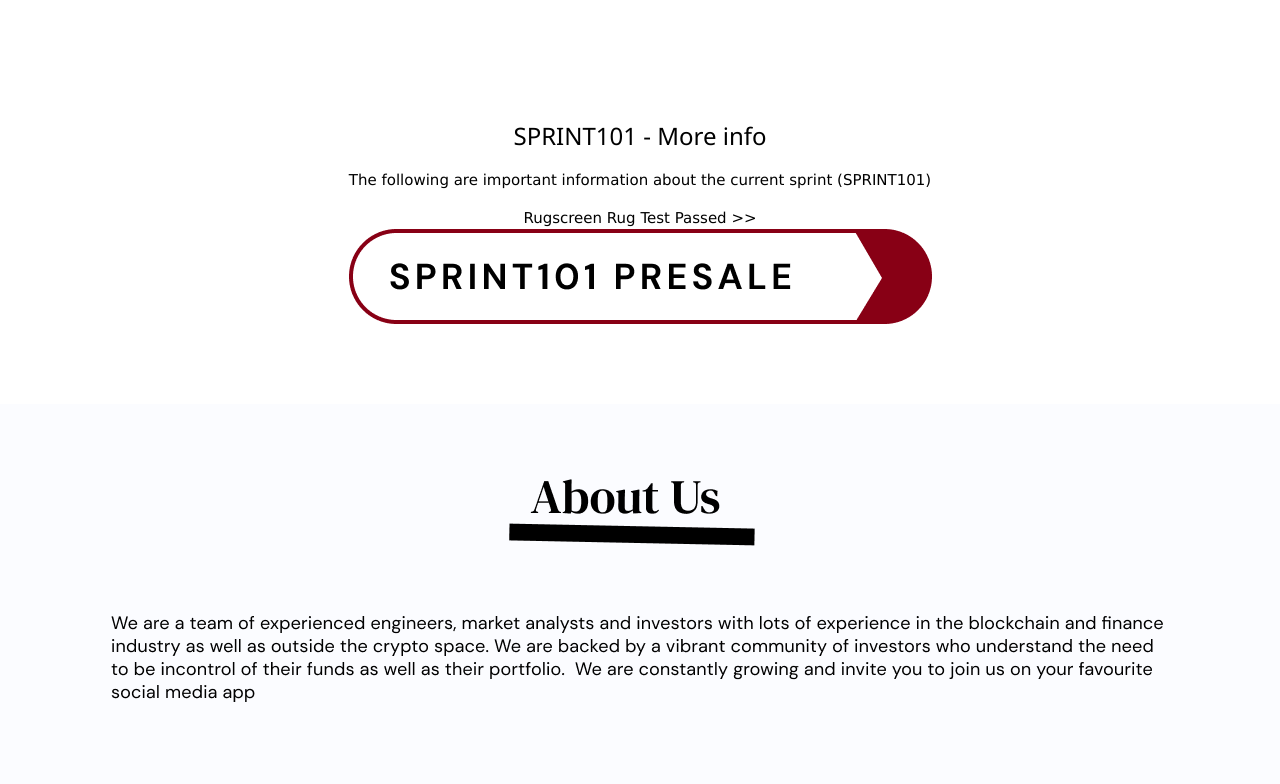
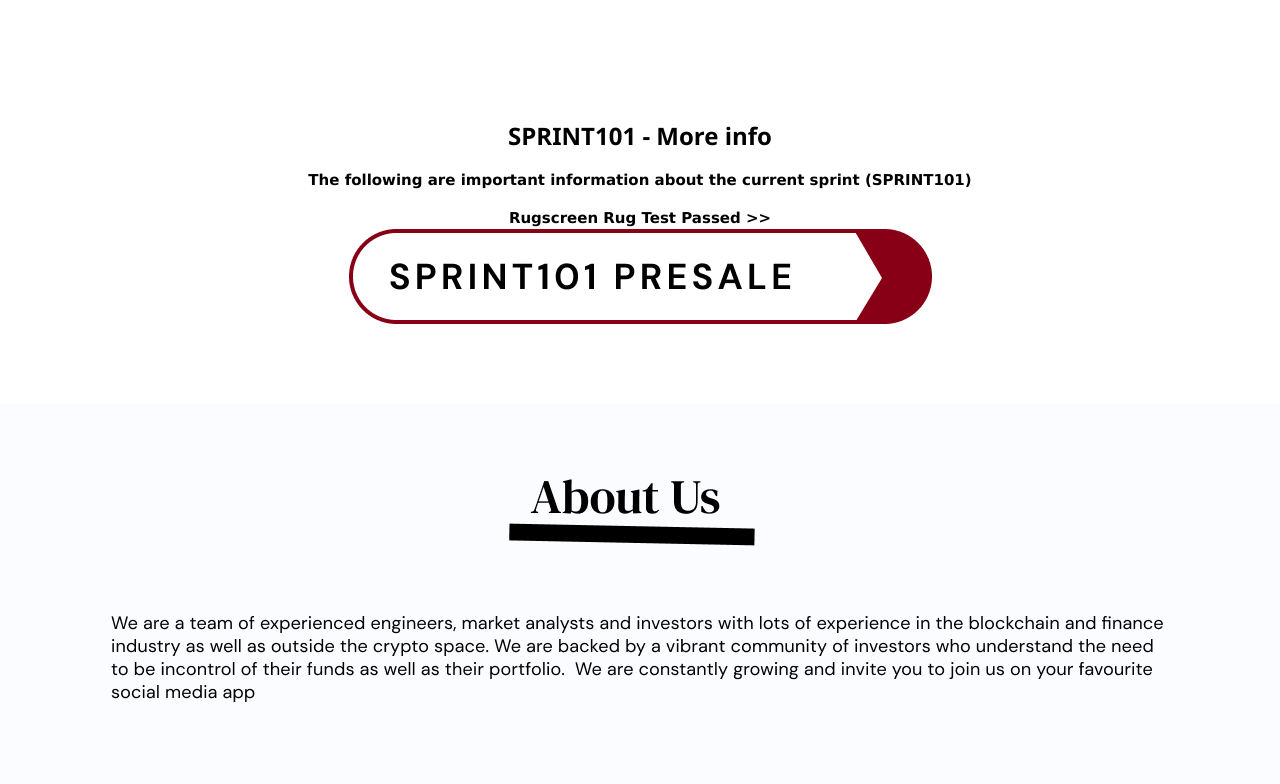
Before and after one commit to LegitOrg/sprintWeb, a plain HTML site: page index.html in a window 1280 px wide. Shown: the part 4528-5312 px from the top of the page. Drawn offline with Linux system fonts and the light colour scheme.

Commit message:
Update index.html

```diff
--- a/index.html
+++ b/index.html
@@ -115,9 +115,10 @@
 
         <div class="w3-centered w3-center w3-padding-top-64">
           <div id="AboutSprint101">
-            <h3>SPRINT101 - More info</h3>
-            <p>The following are important information about the current sprint (SPRINT101)</p>
+            <h3><b>SPRINT101 - More info</></h3>
+            <p><b>The following are important information about the current sprint (SPRINT101)<b></p>
            <a href="https://www.rugscreen.com/scan/certificate?tokenid=173708ec1e" class="w3-margin w3-padding w3-col">Rugscreen Rug Test Passed >></a>
+          <br/>
           </div>
           <a href="#" class="w3-margin w3-padding w3-col">
             <img class="w3-image"src="components/presale_btn_red.png">
```
